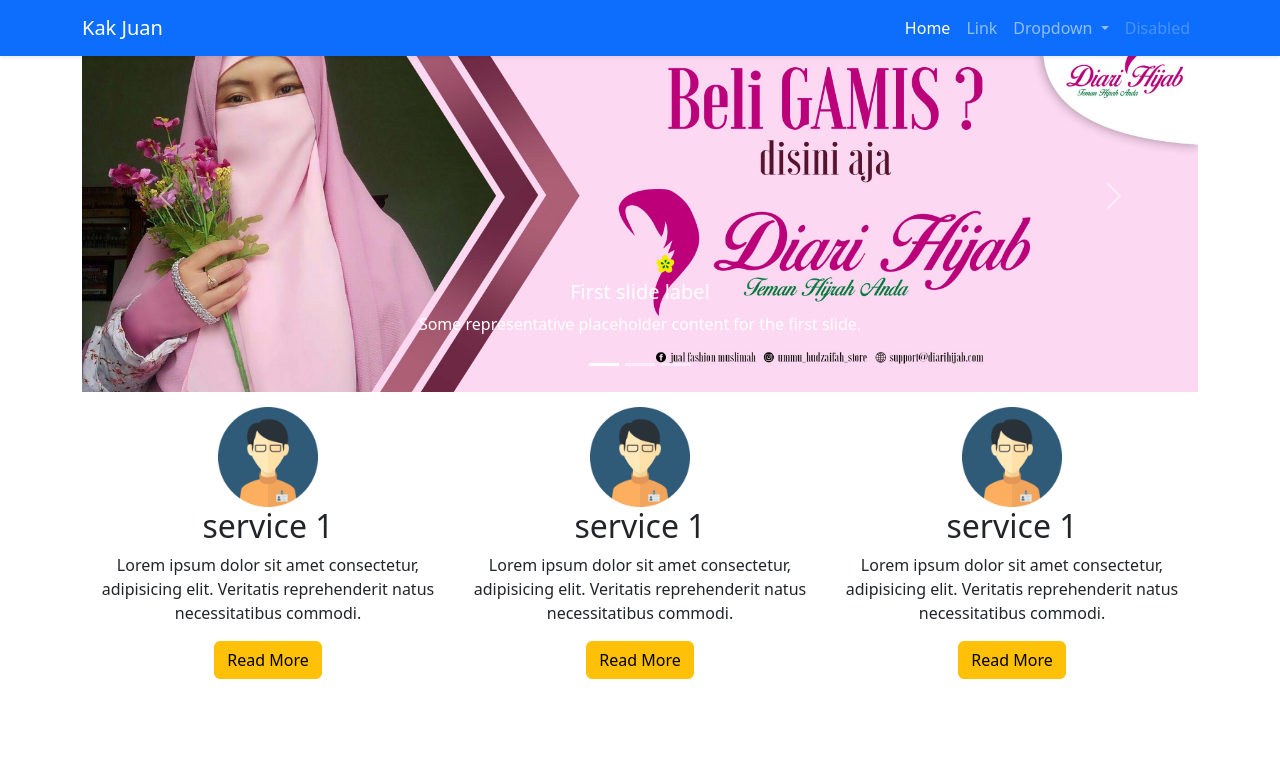
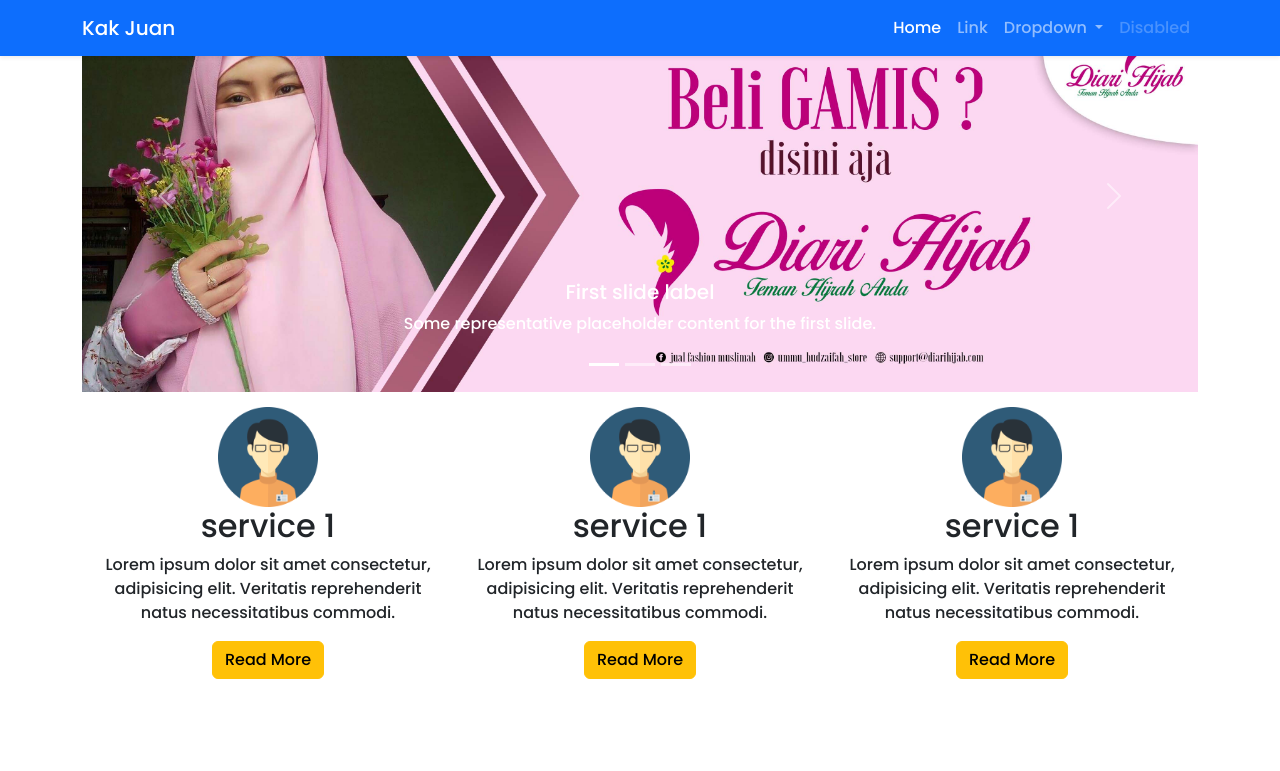
Before and after one commit to KakJuan/PROJECT-WS-BOOTSTRAP, a plain HTML site: page index.html in a window 1280 px wide. Shown: the top 771 px of the page. Drawn offline with nearby package versions, Linux system fonts and the light colour scheme.

Commit message:
update source code

```diff
--- a/index.html
+++ b/index.html
@@ -6,8 +6,12 @@
     <meta name="viewport" content="width=device-width, initial-scale=1.0" />
     <title>Document</title>
     <link href="https://cdn.jsdelivr.net/npm/bootstrap@5.3.0-alpha2/dist/css/bootstrap.min.css" rel="stylesheet" integrity="sha384-aFq/bzH65dt+w6FI2ooMVUpc+21e0SRygnTpmBvdBgSdnuTN7QbdgL+OapgHtvPp" crossorigin="anonymous" />
-    <link rel="stylesheet" href="style.css" />
-  </head>
+     <link rel="stylesheet" href="style.css" />
+    <!-- Google Fonts -->
+    <link rel="preconnect" href="https://fonts.googleapis.com">
+    <link rel="preconnect" href="https://fonts.gstatic.com" crossorigin>
+    <link href="https://fonts.googleapis.com/css2?family=Poppins:ital,wght@0,100;0,200;0,300;0,500;0,700;1,400;1,500;1,700&display=swap" rel="stylesheet">
+     </head>
   <body>
 
     <!-- NAVBAR -->
--- a/style.css
+++ b/style.css
@@ -1,3 +1,6 @@
+body {
+  font-family: "Poppins", sans-serif;
+}
 /* .banner {
   height: 300px;
   background: url("../image/3.jpg");
```
